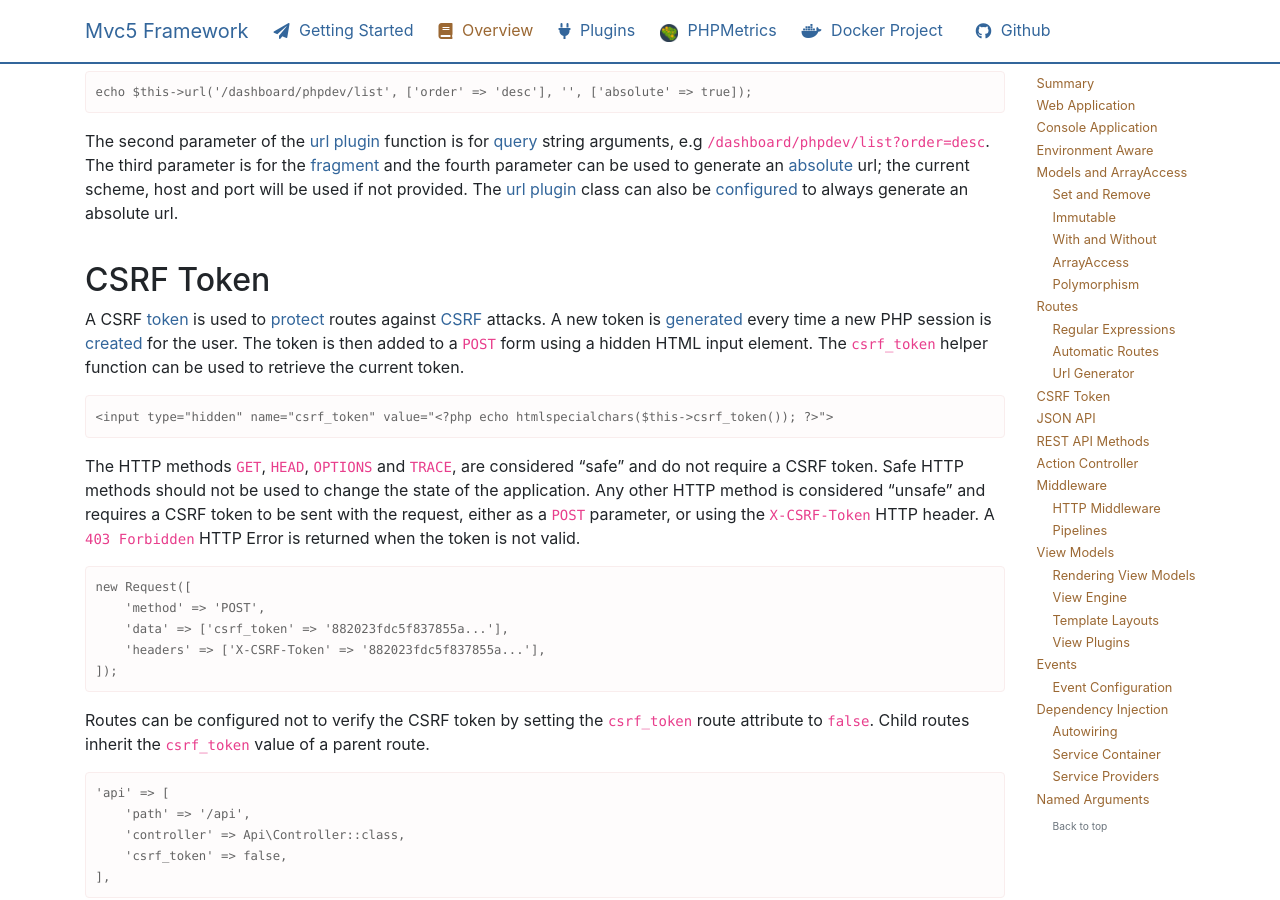
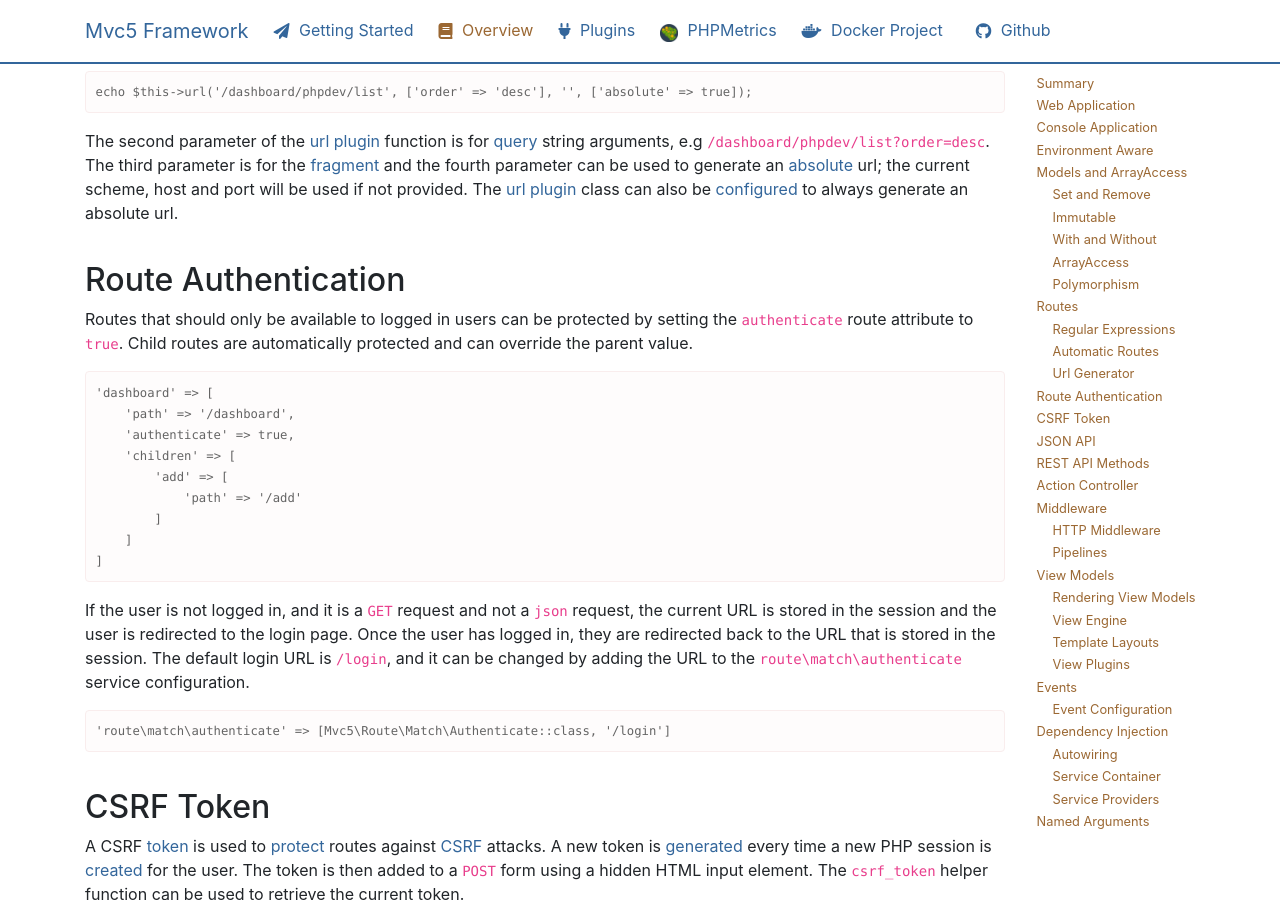
Before and after one commit to mvc5/mvc5.github.io, a Jekyll site: the page built from overview/index.md, in a window 1280 px wide and 900 px high, scrolled down 8156 px. Built offline with Jekyll 4.4.1, drawn with Linux system fonts in a browser that asks for light colours; nearby versions of some CDN libraries.

Commit message:
route authentication

````diff
--- a/_includes/navbar.html
+++ b/_includes/navbar.html
@@ -51,10 +51,12 @@
                                     <a class="dropdown-item text-nowrap pl-5" href="{{ site.baseurl }}/overview/#regular-expressions">Regular Expressions</a>
                                     <a class="dropdown-item text-nowrap pl-5" href="{{ site.baseurl }}/overview/#automatic-routes">Automatic Routes</a>
                                     <a class="dropdown-item text-nowrap pl-5" href="{{ site.baseurl }}/overview/#url-generator">Url Generator</a>
+                                    <a class="dropdown-item text-nowrap" href="{{ site.baseurl }}/overview/#route-authentication">Route Authentication</a>
+                                    <a class="dropdown-item text-nowrap" href="{{ site.baseurl }}/overview/#csrf-token">CSRF Token</a>
                                     <a class="dropdown-item text-nowrap" href="{{ site.baseurl }}/overview/#json-api">JSON API</a>
-                                    <a class="dropdown-item text-nowrap" href="{{ site.baseurl }}/overview/#rest-api-methods">REST API Methods</a>
                                 </div>
                                 <div class="col">
+                                    <a class="dropdown-item text-nowrap" href="{{ site.baseurl }}/overview/#rest-api-methods">REST API Methods</a>
                                     <a class="dropdown-item text-nowrap" href="{{ site.baseurl }}/overview/#action-controller">Action Controller</a>
                                     <a class="dropdown-item text-nowrap" href="{{ site.baseurl }}/overview/#middleware">Middleware</a>
                                     <a class="dropdown-item text-nowrap pl-5" href="{{ site.baseurl }}/overview/#http-middleware">HTTP Middleware</a>
--- a/overview/index.md
+++ b/overview/index.md
@@ -13,6 +13,7 @@ sidebar: true
 {% include_relative routes.md %}
 {% include_relative automatic-routes.md %}
 {% include_relative url-generator.md %}
+{% include_relative route-authentication.md %}
 {% include_relative csrf-token.md %}
 {% include_relative json-api.md %}
 {% include_relative rest-api-methods.md %}
--- /dev/null
+++ b/overview/route-authentication.md
@@ -0,0 +1,17 @@
+## Route Authentication
+Routes that should only be available to logged in users can be protected by setting the `authenticate` route attribute to `true`. Child routes are automatically protected and can override the parent value.
+```php
+'dashboard' => [
+    'path' => '/dashboard',
+    'authenticate' => true,
+    'children' => [
+        'add' => [
+            'path' => '/add'
+        ]
+    ]
+]
+```
+If the user is not logged in, and it is a `GET` request and not a `json` request, the current URL is stored in the session and the user is redirected to the login page. Once the user has logged in, they are redirected back to the URL that is stored in the session. The default login URL is `/login`, and it can be changed by adding the URL to the `route\match\authenticate` service configuration.
+```php
+'route\match\authenticate' => [Mvc5\Route\Match\Authenticate::class, '/login']
+```
--- a/overview/sidebar.md
+++ b/overview/sidebar.md
@@ -17,6 +17,7 @@
             <a class="nav-link" href="#automatic-routes">Automatic Routes</a>
             <a class="nav-link" href="#url-generator">Url Generator</a>
         </nav>
+    <a class="nav-link" href="#route-authentication">Route Authentication</a>
     <a class="nav-link" href="#csrf-token">CSRF Token</a>
     <a class="nav-link" href="#json-api">JSON API</a>
     <a class="nav-link" href="#rest-api-methods">REST API Methods</a>
````
